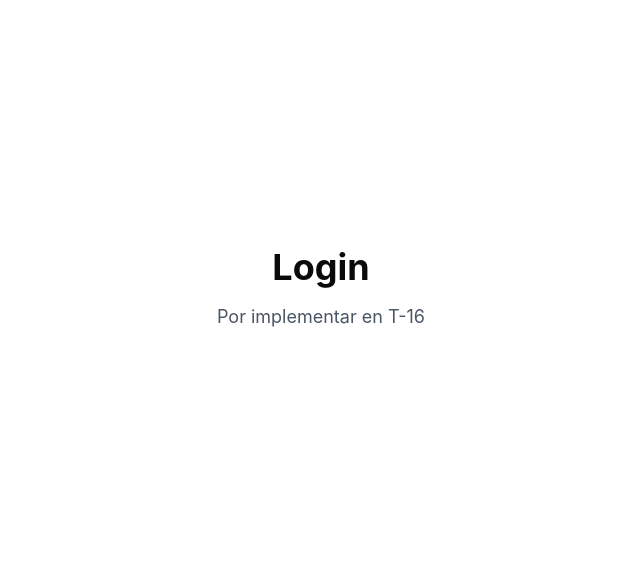
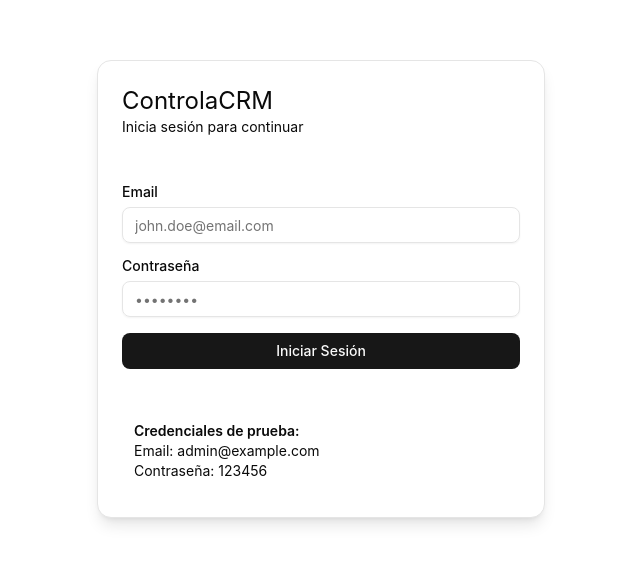
Before and after one commit to anggelserrato/controla-crm, a React (Vite) app in the folder client/: page /login in a window 1280 px wide. Shown: the part 111-674 px from the top of the page, without its empty margins (319-959 px from the left). Built offline with nearby package versions, Linux system fonts and the light colour scheme; no server answers.

Commit message:
feat(auth): implement loginpage with validation and authentication - resolved #17

```diff
--- a/client/src/main.tsx
+++ b/client/src/main.tsx
@@ -3,10 +3,12 @@ import { createRoot } from "react-dom/client";
 import { BrowserRouter } from "react-router-dom";
 import "./index.css";
 import App from "./App.tsx";
+import { Toaster } from "react-hot-toast";
 
 createRoot(document.getElementById("root")!).render(
   <StrictMode>
     <BrowserRouter>
+      <Toaster position="top-center" />
       <App />
     </BrowserRouter>
   </StrictMode>,
--- a/client/src/pages/LoginPage.tsx
+++ b/client/src/pages/LoginPage.tsx
@@ -1,8 +1,128 @@
+import { useEffect } from "react";
+import { useForm } from "react-hook-form";
+import { zodResolver } from "@hookform/resolvers/zod";
+import { z } from "zod";
+import { useNavigate } from "react-router-dom";
+import { useAuthStore } from "@/store/authStore";
+import api from "@/services/api";
+import toast from "react-hot-toast";
+import { Button } from "@/components/ui/button";
+import { Card } from "@/components/ui/card";
+import {
+  Form,
+  FormField,
+  FormItem,
+  FormLabel,
+  FormControl,
+  FormMessage,
+} from "@/components/ui/form";
+import { Input } from "@/components/ui/input";
+
+const loginSchema = z.object({
+  email: z.email({ message: "Email inválido" }),
+  password: z
+    .string({ message: "Campo requerido" })
+    .min(8, { message: "Mínimo 8 caracteres" }),
+});
+
+type LoginFormData = z.infer<typeof loginSchema>;
+
 export default function LoginPage() {
+  const navigate = useNavigate();
+  const { login, isAuthenticated } = useAuthStore();
+
+  useEffect(() => {
+    if (isAuthenticated) {
+      navigate("/dashboard");
+    }
+  }, [isAuthenticated, navigate]);
+
+  const form = useForm<LoginFormData>({
+    resolver: zodResolver(loginSchema),
+    defaultValues: {
+      email: "",
+      password: "",
+    },
+  });
+
+  const onSubmit = async (data: LoginFormData) => {
+    try {
+      const response = await api.post("/auth/login", data);
+      const { user, token } = response.data.data;
+      login(user, token);
+      toast.success("¡Bienvenido de nuevo!");
+      navigate("/dashboard");
+    } catch (error: any) {
+      const message =
+        error.response?.data?.message || "Credenciales incorrectas";
+      toast.error(message);
+    }
+  };
+
   return (
-    <div className="flex min-h-screen flex-col items-center justify-center gap-4 p-4">
-      <h1 className="text-4xl font-bold">Login</h1>
-      <p className="text-lg text-gray-600">Por implementar en T-16</p>
+    <div className="flex min-h-screen items-center justify-center ">
+      <Card className="w-full max-w-md p-6 shadow-lg">
+        <div className="mb-6">
+          <h1 className="text-2xl">ControlaCRM</h1>
+          <p className="text-sm">Inicia sesión para continuar</p>
+        </div>
+
+        <Form {...form}>
+          <form onSubmit={form.handleSubmit(onSubmit)} className="space-y-4">
+            <FormField
+              control={form.control}
+              name="email"
+              render={({ field }) => (
+                <FormItem>
+                  <FormLabel>Email</FormLabel>
+                  <FormControl>
+                    <Input
+                      placeholder="john.doe@email.com"
+                      type="email"
+                      autoComplete="email"
+                      {...field}
+                    />
+                  </FormControl>
+                  <FormMessage />
+                </FormItem>
+              )}
+            />
+
+            <FormField
+              control={form.control}
+              name="password"
+              render={({ field }) => (
+                <FormItem>
+                  <FormLabel>Contraseña</FormLabel>
+                  <FormControl>
+                    <Input
+                      placeholder="••••••••"
+                      type="password"
+                      autoComplete="current-password"
+                      {...field}
+                    />
+                  </FormControl>
+                  <FormMessage />
+                </FormItem>
+              )}
+            />
+
+            <Button
+              type="submit"
+              className="w-full"
+              disabled={form.formState.isSubmitting}
+            >
+              {form.formState.isSubmitting ? "Cargando..." : "Iniciar Sesión"}
+            </Button>
+          </form>
+        </Form>
+
+        <div className="mt-4 rounded-md p-3 text-sm ">
+          <p className="font-semibold">Credenciales de prueba:</p>
+          <p>Email: admin@example.com</p>
+          <p>Contraseña: 123456</p>
+        </div>
+      </Card>
     </div>
   );
 }
--- a/client/src/services/api.ts
+++ b/client/src/services/api.ts
@@ -2,7 +2,7 @@ import axios from "axios";
 import { useAuthStore } from "../store/authStore";
 
 const api = axios.create({
-  baseURL: import.meta.env.VITE_API_URL || "http://localhost:3000/api",
+  baseURL: import.meta.env.VITE_API_URL || "http://localhost:3000/api/v1",
   headers: {
     "Content-Type": "application/json",
   },
```
Also changed, not shown: client/src/App.css (deleted).
